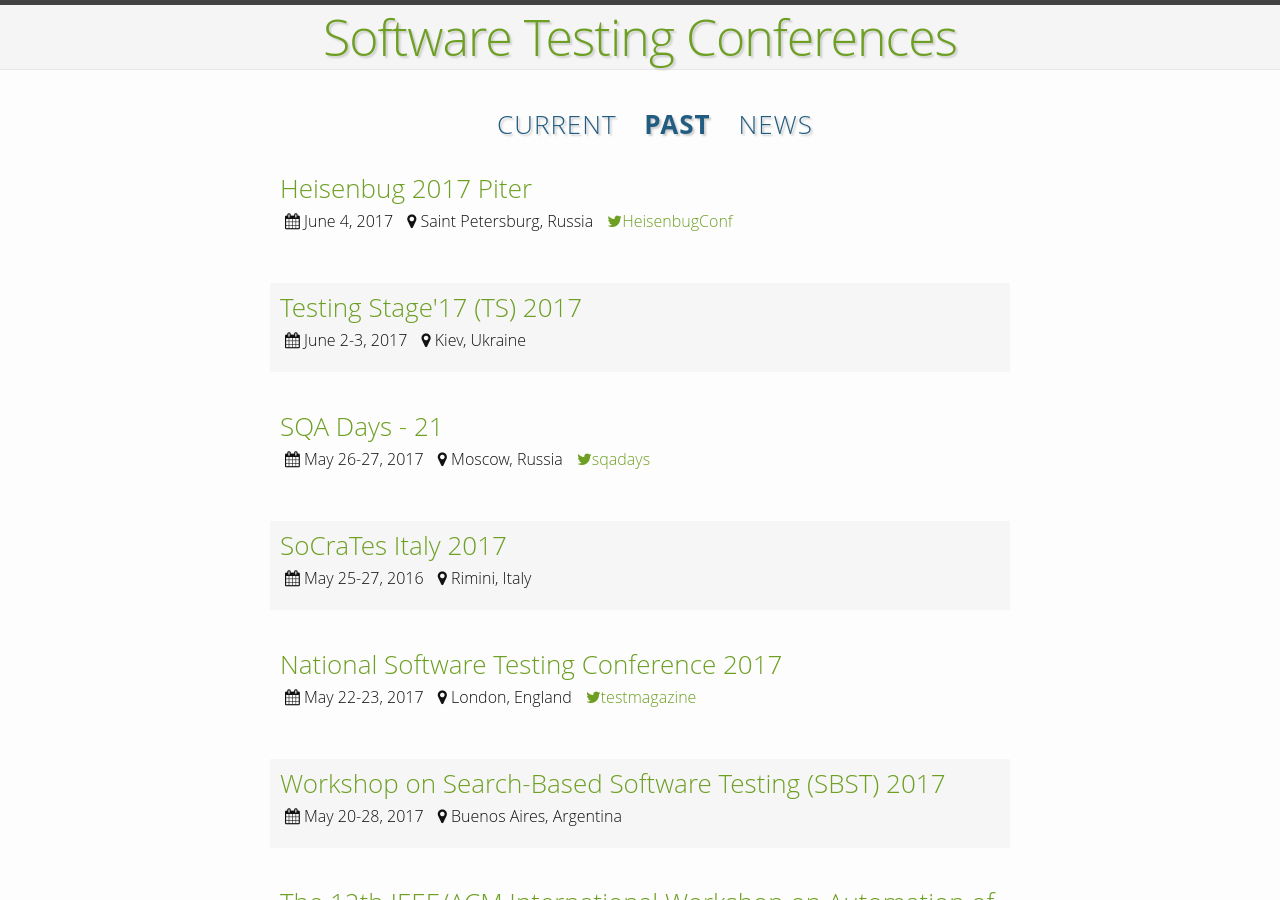
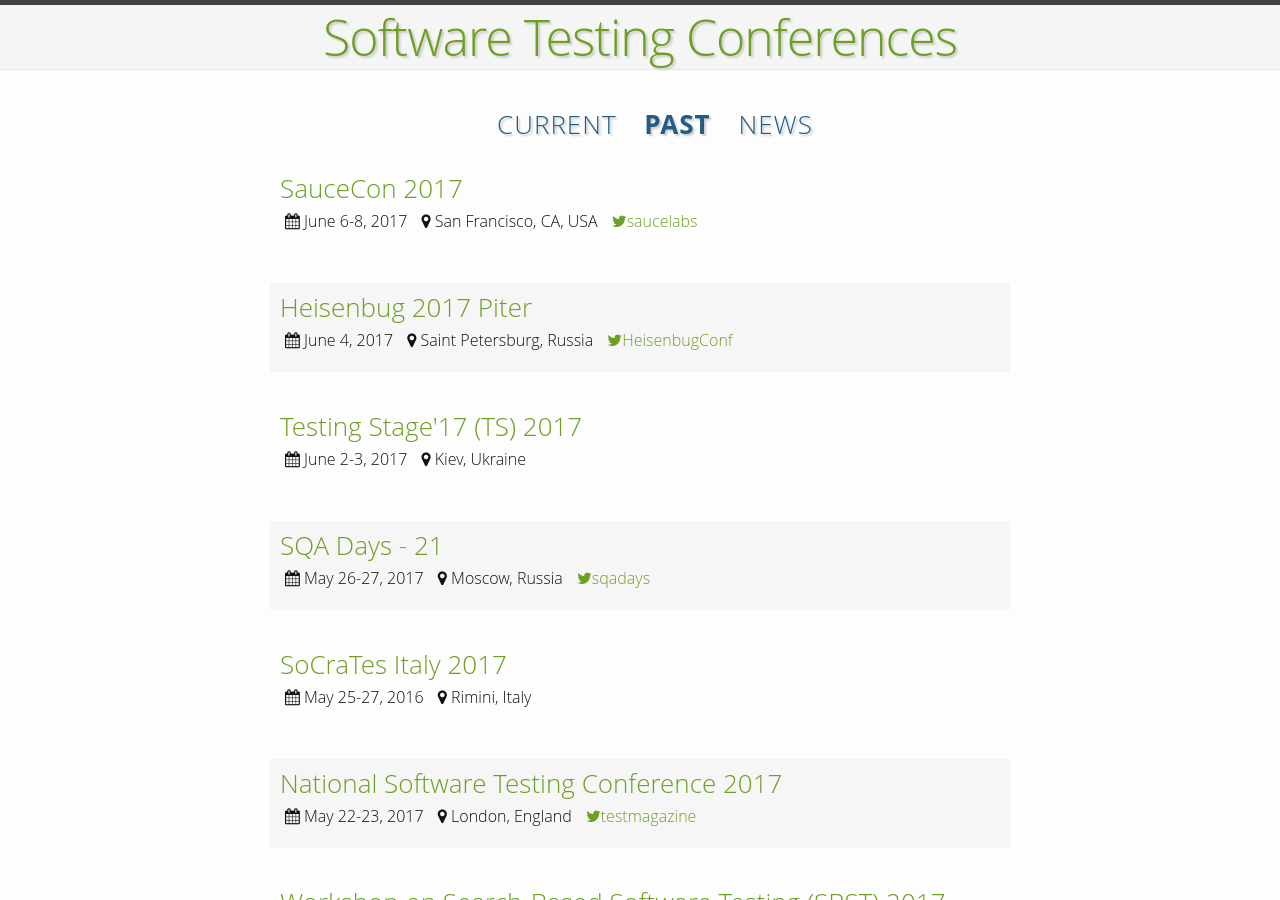
Before and after one commit to TestingConferences/testingconferences.github.io, a Jekyll site: the page built from past.html, in a window 1280 px wide and 900 px high. Built offline with Jekyll 4.4.1, drawn with Linux system fonts in a browser that asks for light colours.

Commit message:
Updated past.yml
Moved current to past

```diff
--- a/_data/past.yml
+++ b/_data/past.yml
@@ -1,3 +1,9 @@
+- name: SauceCon 2017
+  location: San Francisco, CA, USA
+  dates: "June 6-8, 2017"
+  url: http://saucecon.com/
+  twitter: saucelabs
+
 - name: Heisenbug 2017 Piter
   location: Saint Petersburg, Russia
   dates: "June 4, 2017"
```
